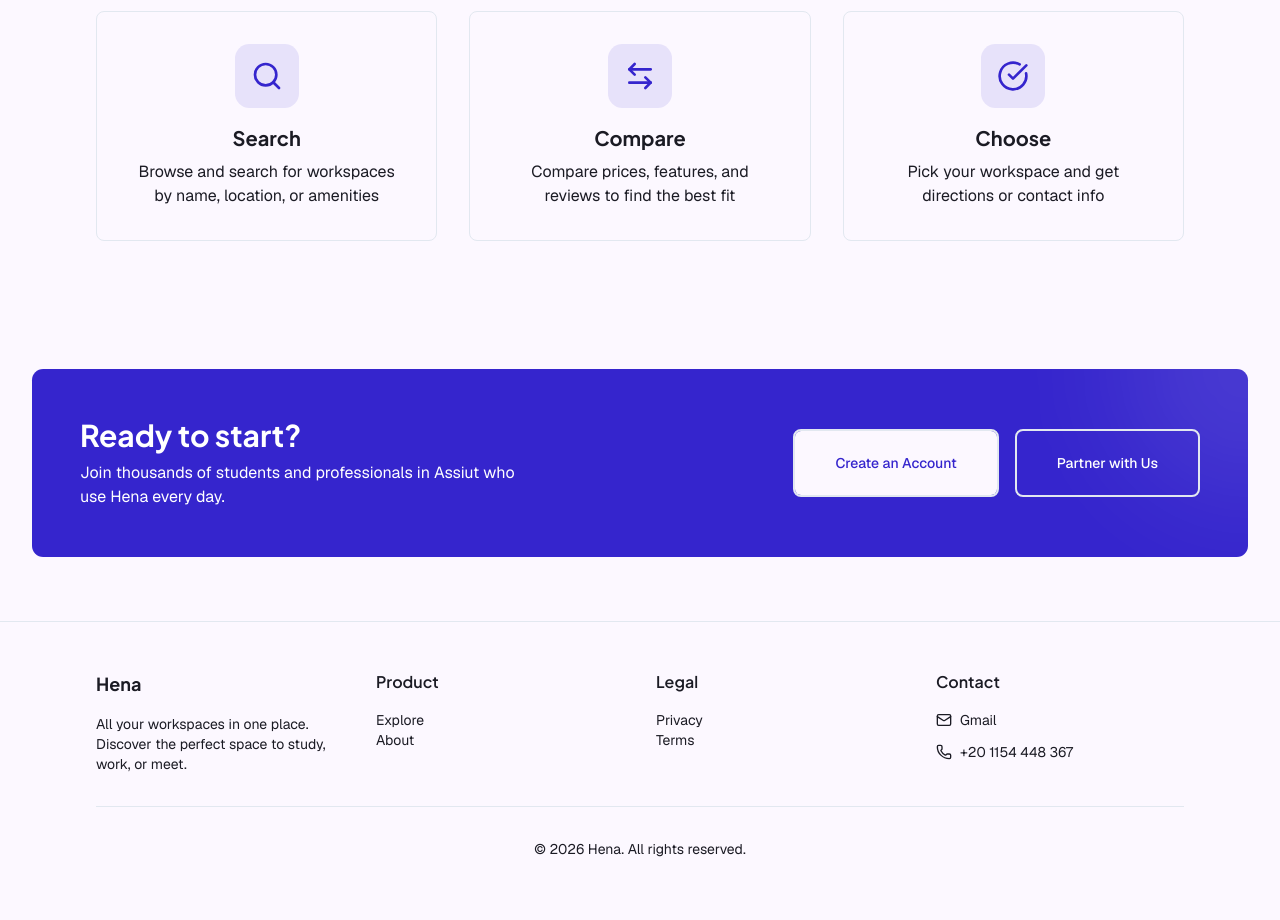
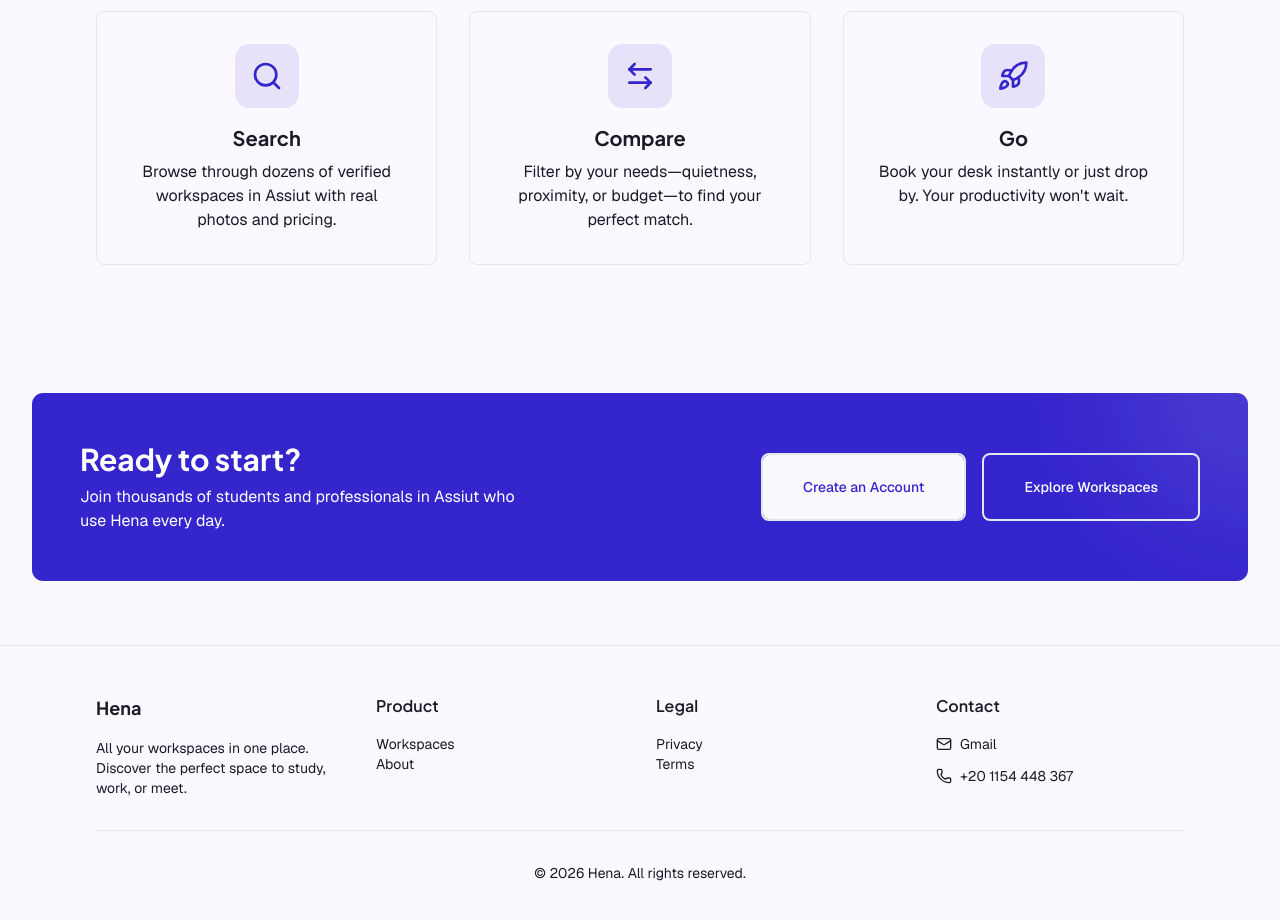
Before and after one commit to mohamedkhalaf47/hena, a Next.js app: page / in a window 1280 px wide. Shown: the part 1040-1960 px from the top of the page. Built offline with nearby package versions, Linux system fonts and the light colour scheme; no server answers; the database is empty.

Commit message:
Update CTA, Footer, HowItWorks, and Navbar components with new links and descriptions

```diff
--- a/components/landing/CTA.tsx
+++ b/components/landing/CTA.tsx
@@ -25,14 +25,14 @@ export default function CTA() {
 						variant="outline"
 						className="border-2 border-on-primary text-primary font-plex font-medium py-8 px-10 hover:scale-105 hover:text-primary"
 					>
-						<Link href="/partner">Create an Account</Link>
+						<Link href="/sign-up">Create an Account</Link>
 					</Button>
 					<Button
 						asChild
 						variant="outline"
 						className="border-2 border-on-primary text-white font-plex font-medium py-8 px-10 bg-transparent"
 					>
-						<Link href="/partner">Partner with Us</Link>
+						<Link href="/workspaces">Explore Workspaces</Link>
 					</Button>
 				</div>
 
--- a/components/landing/Footer.tsx
+++ b/components/landing/Footer.tsx
@@ -24,12 +24,12 @@ export function Footer() {
 						<h4 className="font-jakarta font-semibold text-on-surface mb-4">
 							Product
 						</h4>
-						<div className="space-y-2 text-sm">
+						<div className="space-y-3 text-sm">
 							<Link
 								href="/workspaces"
 								className="text-on-surface-variant hover:text-primary transition-colors"
 							>
-								Explore
+								Workspaces
 							</Link>
 							<Link
 								href="/about"
@@ -45,7 +45,7 @@ export function Footer() {
 						<h4 className="font-jakarta font-semibold text-on-surface mb-4">
 							Legal
 						</h4>
-						<div className="space-y-2 text-sm">
+						<div className="space-y-3 text-sm">
 							<Link
 								href="#"
 								className="text-on-surface-variant hover:text-primary transition-colors"
--- a/components/landing/HowItWorks.tsx
+++ b/components/landing/HowItWorks.tsx
@@ -1,22 +1,24 @@
 "use client";
-import { Search, CheckCircle, ArrowLeftRight } from "lucide-react";
+import { Search, ArrowLeftRight, Rocket } from "lucide-react";
 
 const steps = [
 	{
 		icon: Search,
 		title: "Search",
 		description:
-			"Browse and search for workspaces by name, location, or amenities",
+			"Browse through dozens of verified workspaces in Assiut with real photos and pricing.",
 	},
 	{
 		icon: ArrowLeftRight,
 		title: "Compare",
-		description: "Compare prices, features, and reviews to find the best fit",
+		description:
+			"Filter by your needs—quietness, proximity, or budget—to find your perfect match.",
 	},
 	{
-		icon: CheckCircle,
-		title: "Choose",
-		description: "Pick your workspace and get directions or contact info",
+		icon: Rocket,
+		title: "Go",
+		description:
+			"Book your desk instantly or just drop by. Your productivity won't wait.",
 	},
 ];
 
--- a/components/landing/Navbar.tsx
+++ b/components/landing/Navbar.tsx
@@ -5,11 +5,12 @@ import { Menu, X } from "lucide-react";
 import { useState } from "react";
 import { Button } from "@/components/ui/button";
 import { usePathname } from "next/navigation";
+import { UserButton, useUser } from "@clerk/nextjs";
 
 export function Navbar() {
 	const [isOpen, setIsOpen] = useState(false);
 	const pathname = usePathname();
-
+	const { user } = useUser();
 	const navLinks = [
 		{ href: "/", label: "Home" },
 		{ href: "/workspaces", label: "Explore" },
@@ -47,6 +48,9 @@ export function Navbar() {
 
 					{/* Login Button - Right Side */}
 					<div className="hidden md:flex items-center gap-4">
+						{user ? (
+							<UserButton />
+						) : (
 							<Button
 								asChild
 								variant="default"
@@ -54,15 +58,29 @@ export function Navbar() {
 							>
 								<Link href="/sign-in">Login</Link>
 							</Button>
+						)}
 					</div>
 
 					{/* Mobile Menu Button */}
+					<div className="flex md:hidden items-center gap-3">
+						{user ? (
+							<UserButton />
+						) : (
+							<Button
+								asChild
+								variant="default"
+								className="font-plex font-medium w-2/3 py-4 px-6"
+							>
+								<Link href="/sign-in">Login</Link>
+							</Button>
+						)}
 						<button
 							onClick={() => setIsOpen(!isOpen)}
 							className="md:hidden p-2 hover:bg-surface-container-high rounded-lg transition-colors ml-auto"
 						>
 							{isOpen ? <X size={24} /> : <Menu size={24} />}
 						</button>
+					</div>
 				</div>
 
 				{/* Mobile Menu */}
@@ -77,13 +95,6 @@ export function Navbar() {
 								{link.label}
 							</Link>
 						))}
-						<Button
-							asChild
-							variant="default"
-							className="w-full font-plex font-medium"
-						>
-							<Link href="/sign-in">Login</Link>
-						</Button>
 					</div>
 				)}
 			</div>
```
Lines whose indentation alone changed are shown as unchanged.
